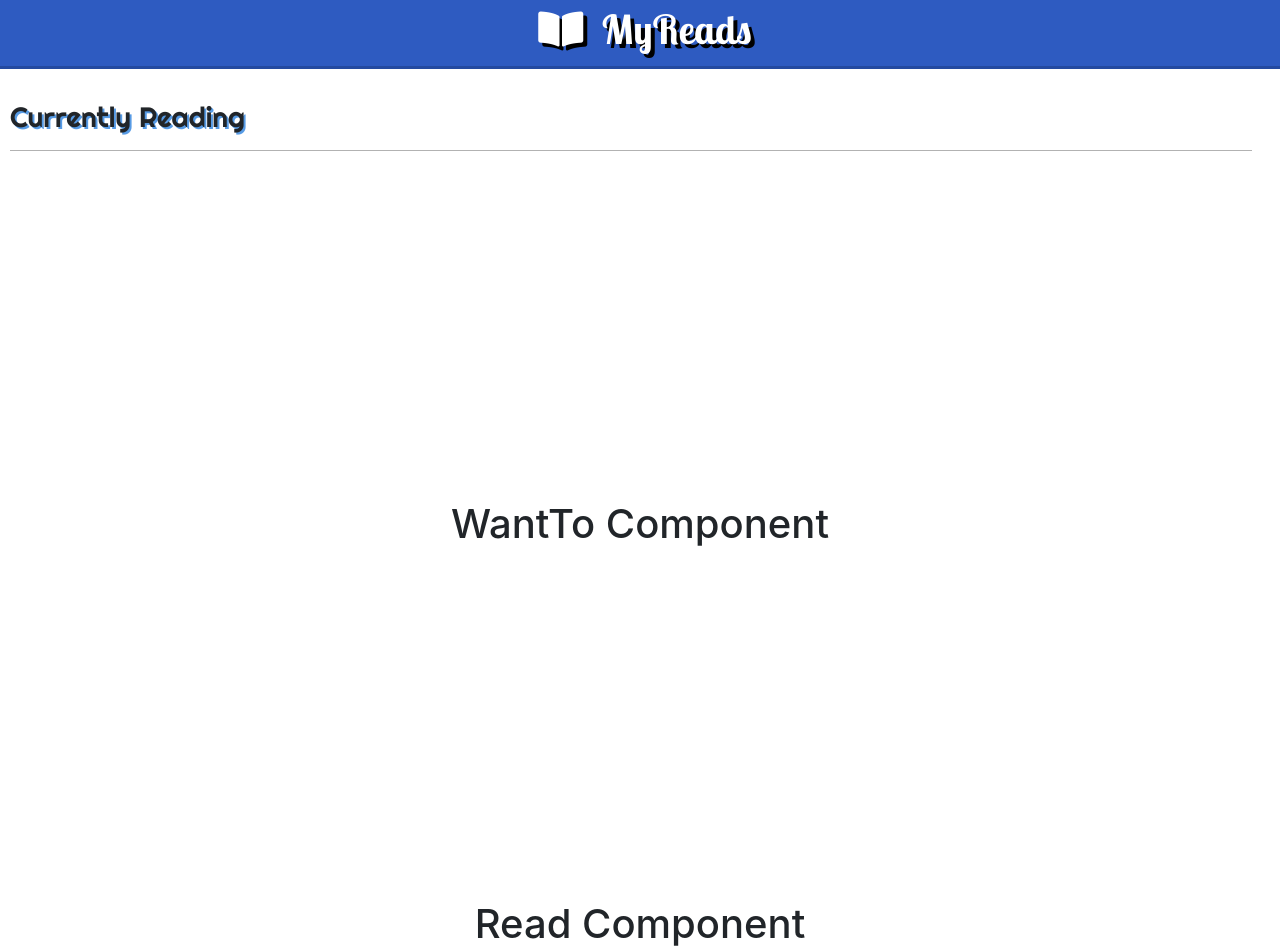
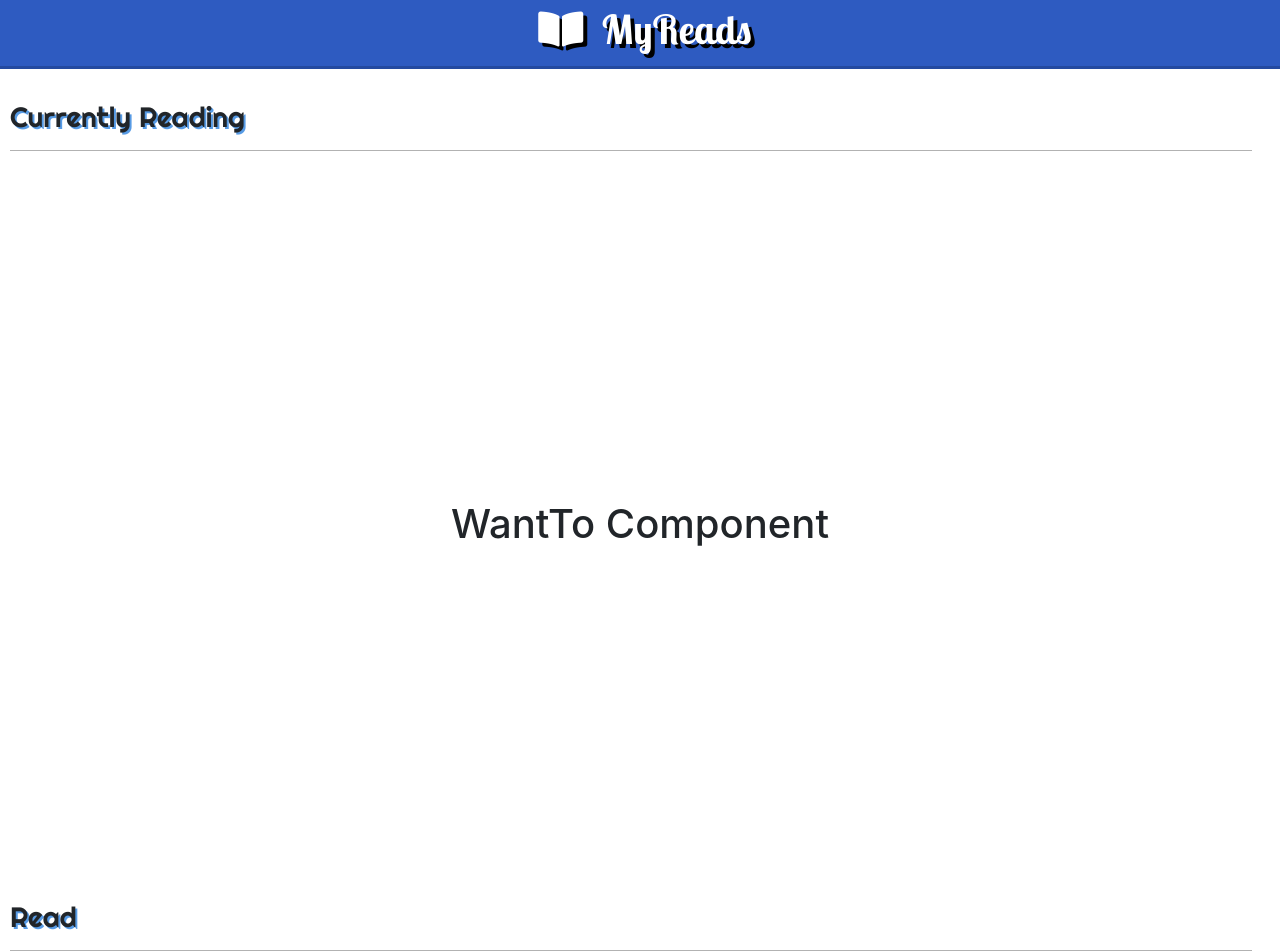
Before and after one commit to Maymoonah/my-reads, a React (Create React App) app: page / in a window 1280 px wide. Shown: the top 952 px of the page. Built offline with nearby package versions, Linux system fonts and the light colour scheme.

Commit message:
adding horizontal rule, changing heading to h3

```diff
--- a/src/Components/Read.js
+++ b/src/Components/Read.js
@@ -4,7 +4,8 @@ class Read extends Component {
 	render() {
 		return (
 			<div className="Read">
-				<h1>Read Component</h1>
+				<h3>Read</h3>
+				<hr />
 			</div>
 		);
 	}
```
